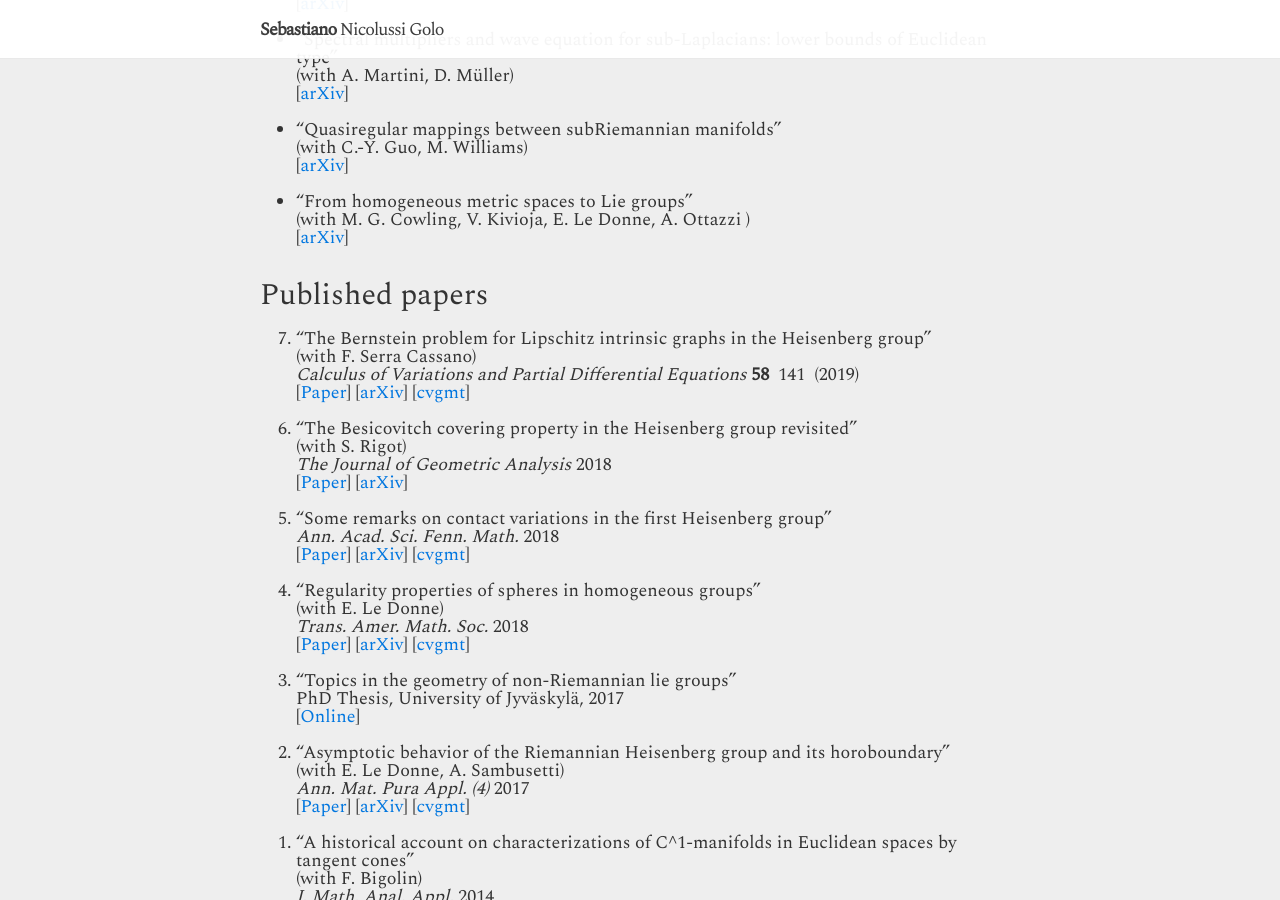
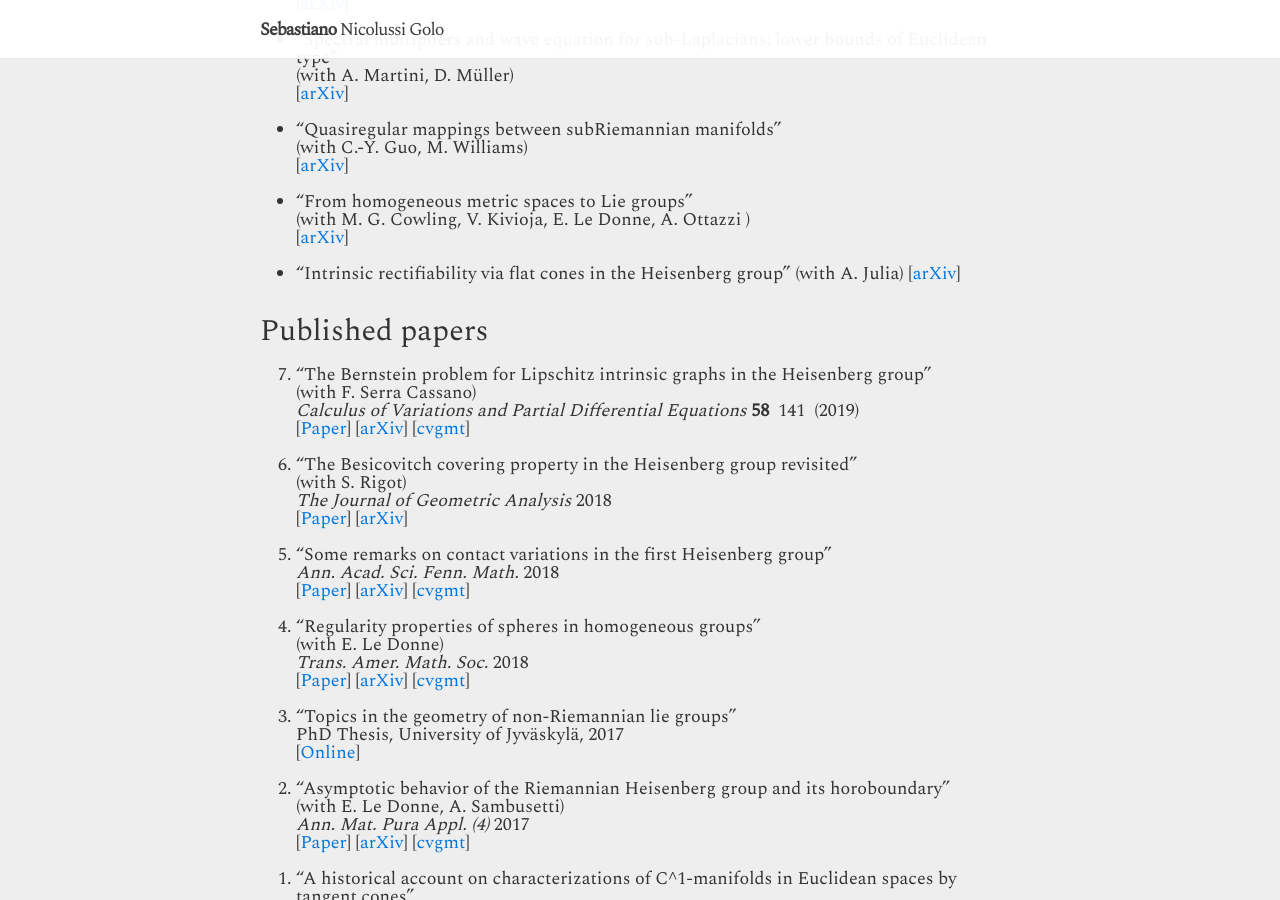
Before and after one commit to Seba272/seba272.github.io, a Jekyll site: the page built from index.md, in a window 1280 px wide and 900 px high, scrolled down 1518 px. Built offline with Jekyll 4.4.1, drawn with Linux system fonts in a browser that asks for light colours; nearby versions of some CDN libraries.

Commit message:
Add one paper.

```diff
--- a/index.md
+++ b/index.md
@@ -80,7 +80,10 @@ Publications
 * "From homogeneous metric spaces to Lie groups"
 	(with M. G. Cowling, V. Kivioja, E. Le Donne, A. Ottazzi )
 	[[arXiv](https://arxiv.org/abs/1705.09648/)]
-
+<!-- -->
+* "Intrinsic rectifiability via flat cones in the Heisenberg group"
+	(with A. Julia)
+	[[arXiv](https://arxiv.org/abs/2003.09196)]
 
 
 ### Published papers
```
